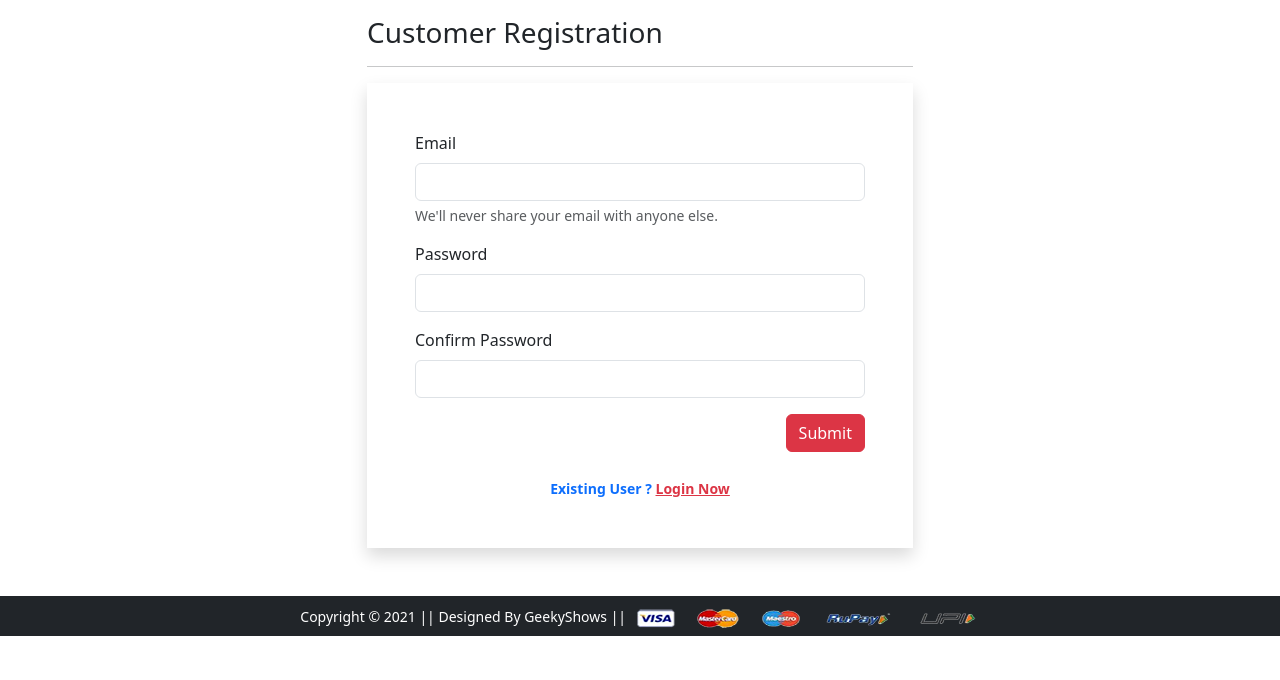
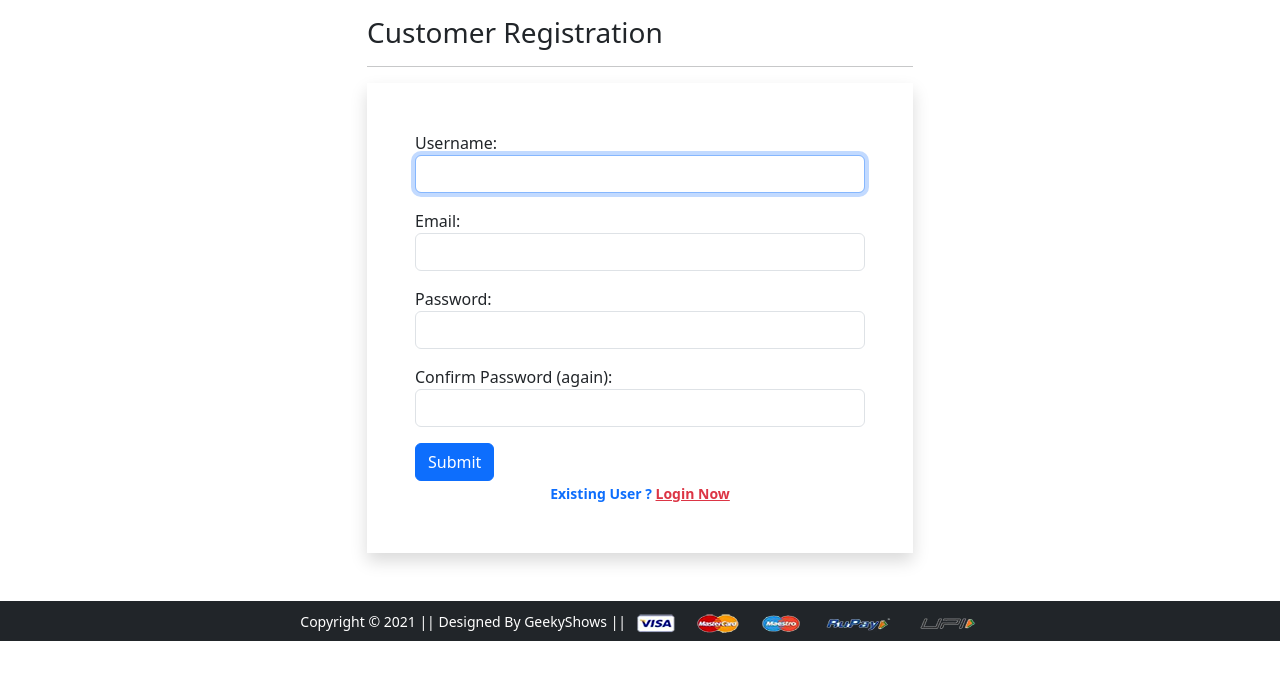
Before and after one commit to sarwar-mirza/ShoppingX, a Django app: page /registration/ in a window 1280 px wide. Shown: the part 56-736 px from the top of the page. Run offline with Django 4.2, Linux system fonts and the light colour scheme; some libraries are stand-ins or nearby versions.

Commit message:
dynamic Registration form added

```diff
--- /dev/null
+++ b/app/forms.py
@@ -0,0 +1,24 @@
+from django import forms
+from django.contrib.auth.models import User
+from django.contrib.auth.forms import UserCreationForm
+
+
+class CustomerRegistrationForm(UserCreationForm):
+
+    password1 = forms.CharField(label="Password", widget=forms.PasswordInput(attrs={'class': 'form-control'}))
+
+    password2 = forms.CharField(label='Confirm Password (again)', widget=forms.PasswordInput(attrs={'class': 'form-control'}))
+
+
+    class Meta:
+        model = User
+        fields = ['username', 'email', 'password1', 'password2']
+
+        labels = {
+            'email': 'Email'
+        }
+
+        widgets = {
+            'email': forms.EmailInput(attrs={'class':'form-control'}),
+            'username': forms.TextInput(attrs={'class': 'form-control'})
+        }
--- a/app/templates/app/customerregistration.html
+++ b/app/templates/app/customerregistration.html
@@ -9,22 +9,15 @@
    <hr>
 
    <form action="" method="post" novalidate class="shadow p-5">
-    <div class="mb-3">
-     <label for="inputEmail4" class="form-label">Email</label>
-     <input type="email" class="form-control" id="inputEmail4">
-     <div id="emailHelp" class="form-text">We'll never share your email with anyone else.</div>
+    {% csrf_token %}
+
+    {% for fm in form %}
+    <div class="form-group mb-3">
+      {{fm.label_tag}} {{fm}} <small class="text-danger">{{fm.errors|striptags}}</small>
     </div>
-    <div class="mb-3">
-     <label for="inputPassword1" class="form-label">Password</label>
-     <input type="password" class="form-control" id="inputPassword1">
-    </div>
-    <div class="mb-3">
-     <label for="inputPassword2" class="form-label">Confirm Password</label>
-     <input type="password" class="form-control" id="inputPassword2">
-    </div>
-    <div class="text-end">
-     <button type="button" class="btn btn-danger">Submit</button>
-    </div>
+    {% endfor %}
+
+    <input type="submit" value="Submit" class="btn btn-primary ">
     <br>
     <div class="text-center text-primary fw-bold"><small>Existing User ? <a href="{% url 'login' %}"
        class="text-danger">Login Now</a> </small></div>
--- a/app/urls.py
+++ b/app/urls.py
@@ -24,7 +24,9 @@ urlpatterns = [
 
 
     path('login/', views.login, name='login'),
-    path('registration/', views.customerregistration, name='customerregistration'),
+
+    path('registration/', views.CustomerRegistrationView.as_view(), name='customerregistration'),
+
     path('checkout/', views.checkout, name='checkout'),
 
 
--- a/app/views.py
+++ b/app/views.py
@@ -1,6 +1,7 @@
 from django.shortcuts import render
 from django.views import View
 from .models import Customer, Cart, Product, OrderPlaced
+from .forms import CustomerRegistrationForm
 
 
 class ProductHomeView(View):
@@ -57,8 +58,18 @@ def mobile(request, data=None):
 def login(request):
  return render(request, 'app/login.html')
 
-def customerregistration(request):
- return render(request, 'app/customerregistration.html')
+
+
+class CustomerRegistrationView(View):
+ def get(self, request):
+  fm = CustomerRegistrationForm()
+  return render(request, 'app/customerregistration.html', {'form':fm})
+
+ def post(self, request):
+  fm = CustomerRegistrationForm(request.POST)
+  if fm.is_valid():
+   fm.save()
+  return render (request, 'app/customerregistration.html', {'form':fm})
 
 def checkout(request):
  return render(request, 'app/checkout.html')
```
Also changed, not shown: db.sqlite3.
